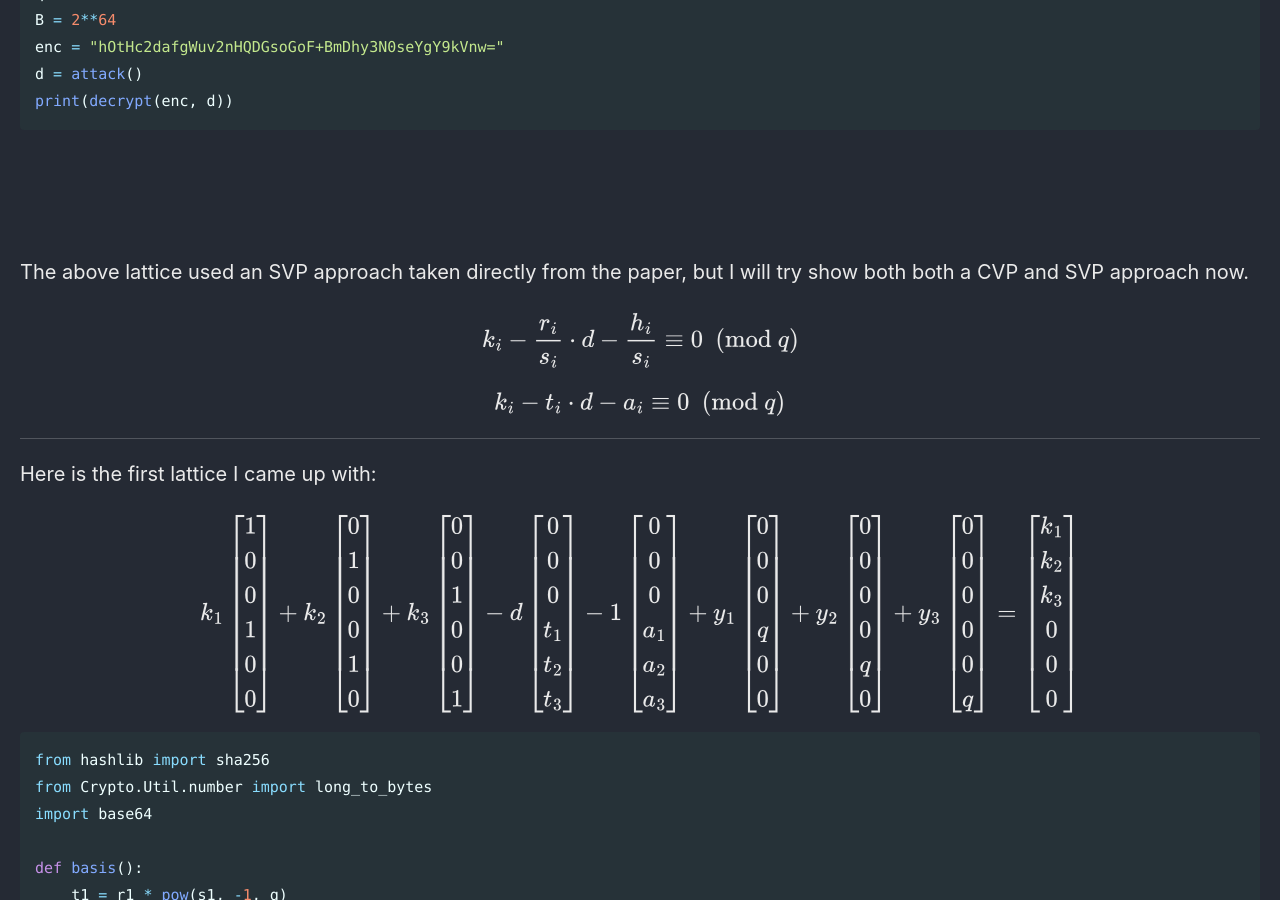
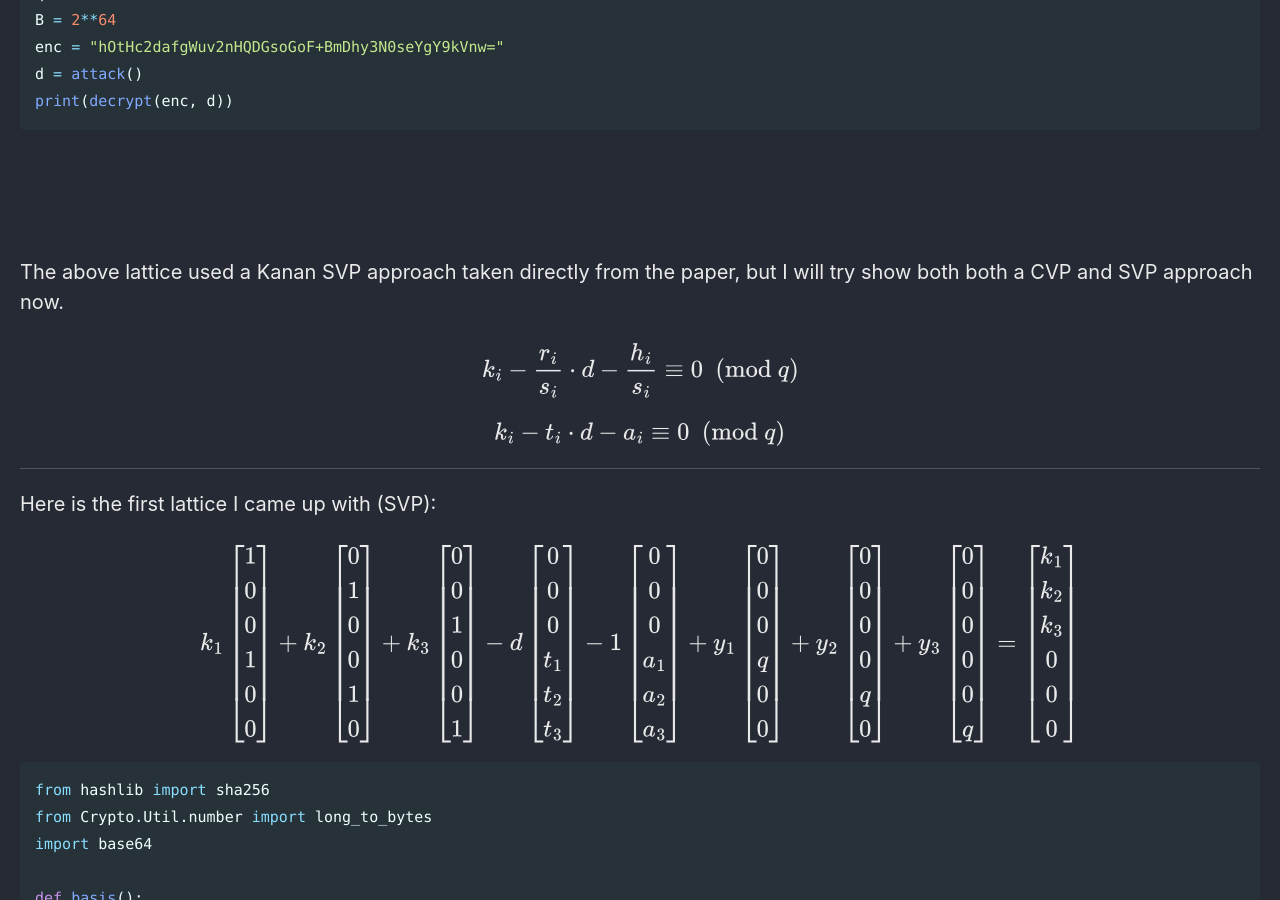
Before and after one commit to Connor-McCartney/Connor-McCartney.github.io, a Jekyll site: the page built from _pages/cryptography/ecc/Come-on-feel-the-nonce-CTFZone-quals-2023.md, in a window 1280 px wide and 900 px high, scrolled down 1838 px. Built offline with Jekyll 4.4.1, drawn with Linux system fonts in a browser that asks for light colours; cached includes are drawn as plain includes.

Commit message:
Update Come-on-feel-the-nonce-CTFZone-quals-2023.md

```diff
--- a/_pages/cryptography/ecc/Come-on-feel-the-nonce-CTFZone-quals-2023.md
+++ b/_pages/cryptography/ecc/Come-on-feel-the-nonce-CTFZone-quals-2023.md
@@ -82,7 +82,7 @@ print(decrypt(enc, d))
 <br>
 
 
-The above lattice used an SVP approach taken directly from the paper, but I will try show both both a CVP and SVP approach now.
+The above lattice used a Kanan SVP approach taken directly from the paper, but I will try show both both a CVP and SVP approach now.
 
 
 $$
@@ -98,7 +98,7 @@ $$
 
 ---
 
-Here is the first lattice I came up with:
+Here is the first lattice I came up with (SVP):
 
 $$
 k_1 \begin{bmatrix}1  \\ 0 \\ 0 \\ 1 \\ 0 \\ 0\end{bmatrix}  +
```
